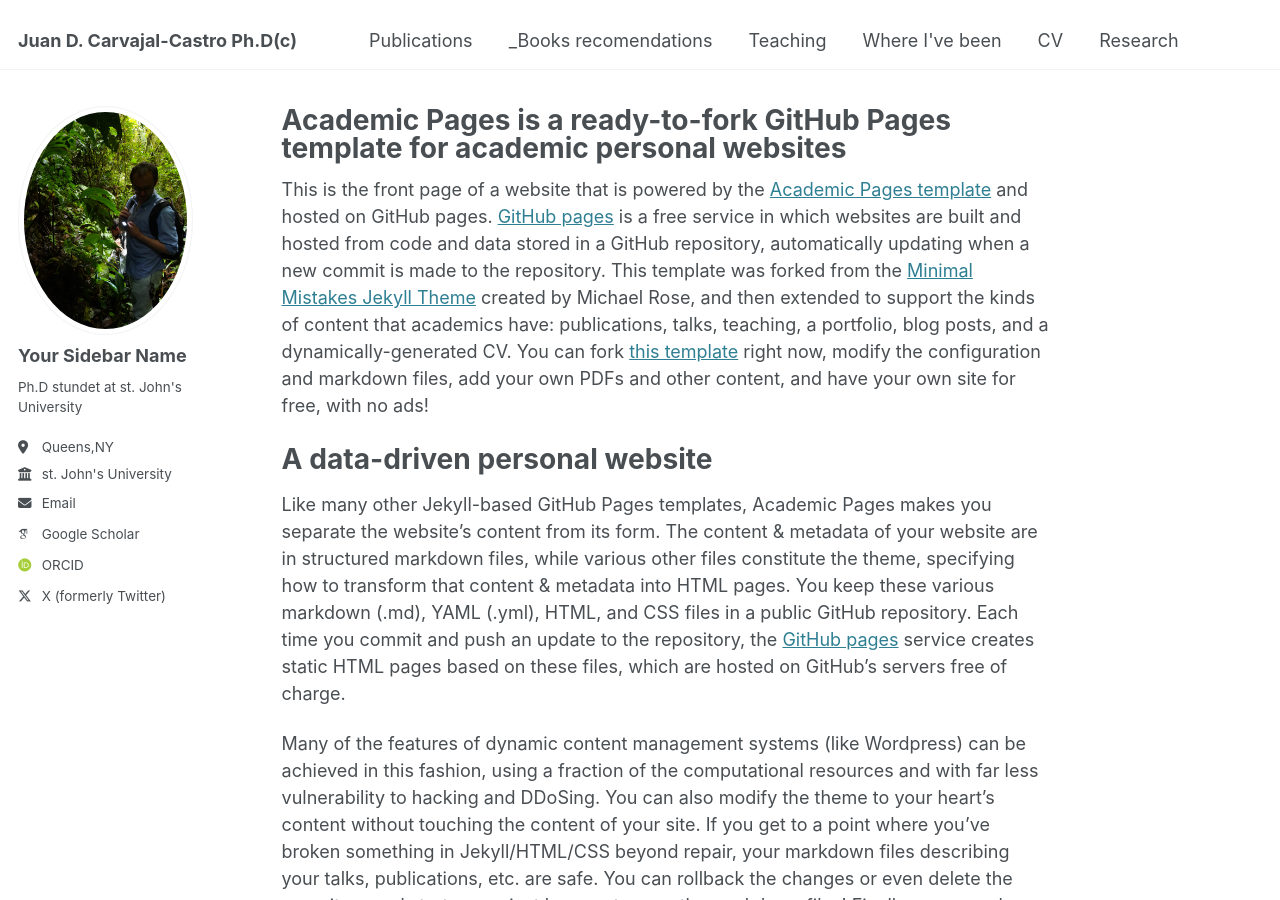
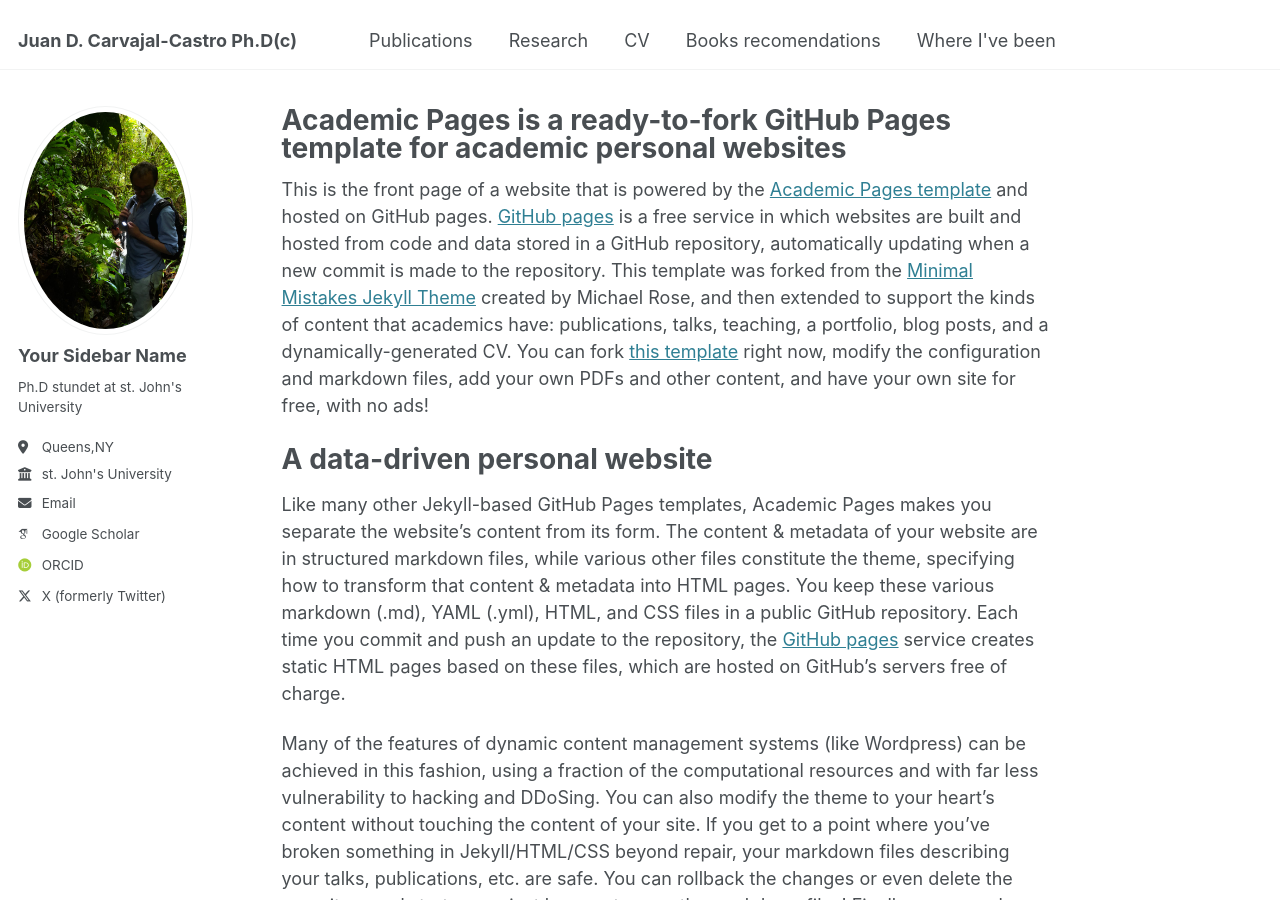
Before and after one commit to carvajaljcastro/carvajaljcastro.github.io, a Jekyll site: the page built from _pages/about.md, in a window 1280 px wide and 900 px high. Built offline with Jekyll 4.4.1, drawn with Linux system fonts in a browser that asks for light colours; some web fonts are replaced.

Commit message:
commit # 6

```diff
--- a/_data/navigation.yml
+++ b/_data/navigation.yml
@@ -8,17 +8,14 @@ main:
   - title: "Publications"
     url: /publications/
 
-  - title: "_Books recomendations"
-    url: /_Books recomendations/
-
-  - title: "Teaching"
-    url: /teaching/
-
-  - title: "Where I've been"
-    url: /year-archive/
+  - title: "Research"
+    url: /markdown/
 
   - title: "CV"
     url: /cv/
 
-  - title: "Research"
-    url: /markdown/
+  - title: "Books recomendations"
+    url: /Books recomendations/
+
+  - title: "Where I've been"
+    url: /year-archive/
```
Also changed, not shown: _pages/cv.md (+1 -1 lines).
